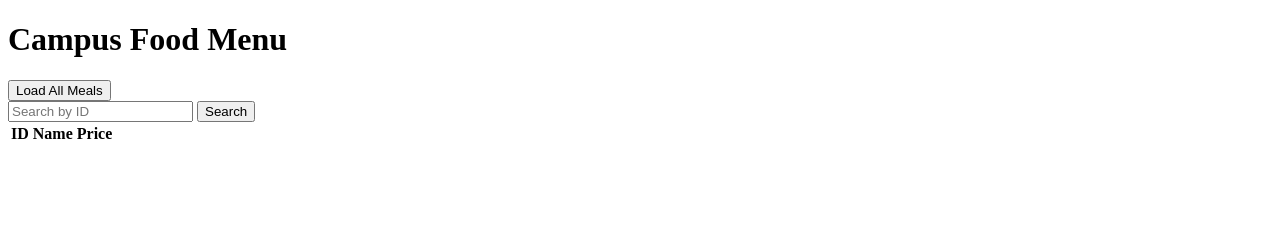
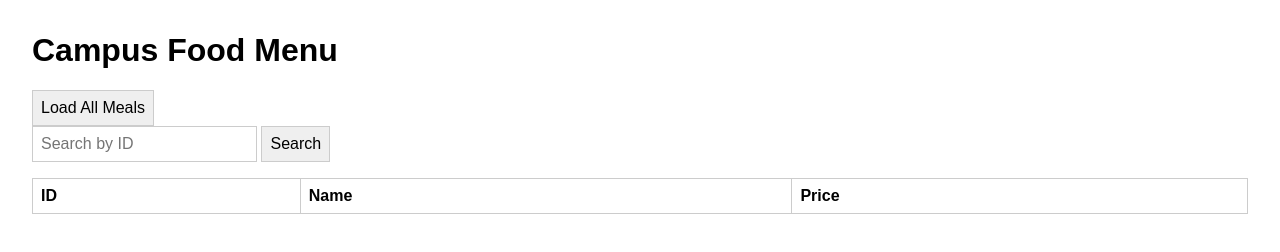
Before and after one commit to hynnah/martinez-hannah-meal-api, a plain HTML site: page index.html in a window 1280 px wide. Drawn offline with Linux system fonts and the light colour scheme.

Commit message:
Simplify UI styling

```diff
--- a/index.html
+++ b/index.html
@@ -3,18 +3,47 @@
 <head>
     <meta charset="UTF-8">
     <title>Campus Food Menu</title>
+    <style>
+        body {
+            margin: 2rem;
+            font-family: sans-serif;
+        }
+
+        .toolbar {
+            margin-bottom: 1rem;
+        }
+
+        input, button {
+            font: inherit;
+            padding: 0.5rem;
+            border: 1px solid #ccc;
+        }
+
+        table {
+            width: 100%;
+            border-collapse: collapse;
+        }
+
+        th, td {
+            text-align: left;
+            padding: 0.5rem;
+            border: 1px solid #ccc;
+        }
+    </style>
 </head>
 
 <body>
 
     <h1>Campus Food Menu</h1>
 
-    <button onclick="loadAllMeals()">Load All Meals</button>
+    <div class="toolbar">
+        <button onclick="loadAllMeals()">Load All Meals</button>
 
-    <form id="searchForm">
-        <input type="text" id="searchInput" placeholder="Search by ID">
-        <button type="submit">Search</button>
-    </form>
+        <form id="searchForm">
+            <input type="text" id="searchInput" placeholder="Search by ID">
+            <button type="submit">Search</button>
+        </form>
+    </div>
 
     <table id="mealTable">
         <thead>
```
